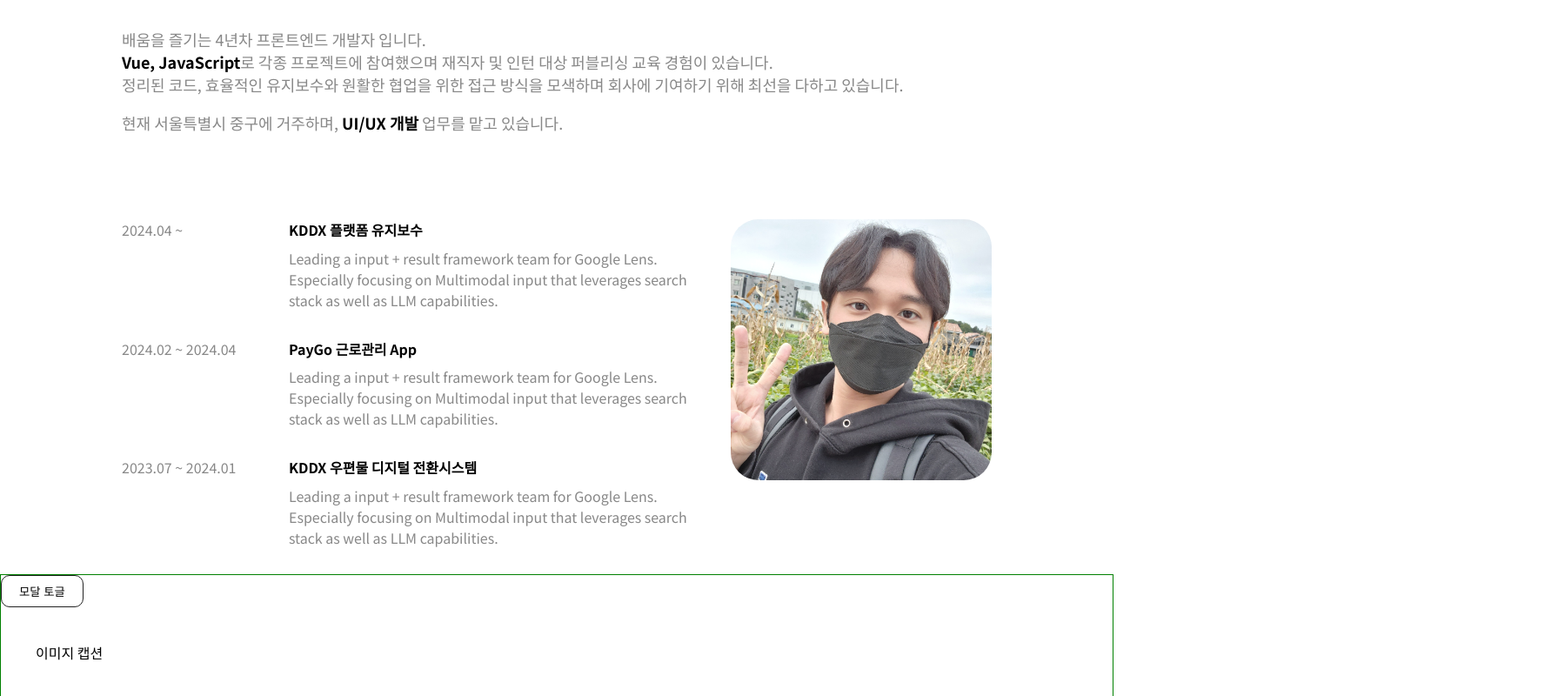
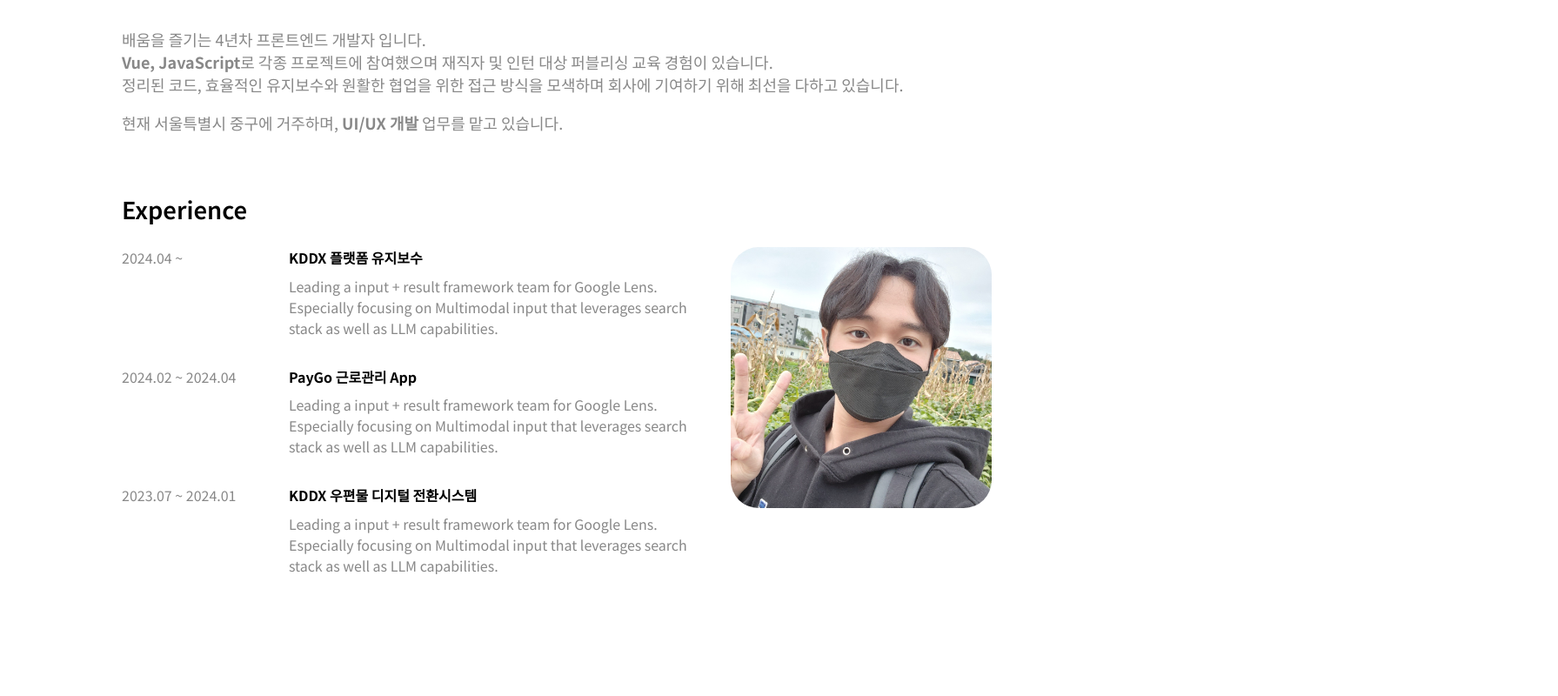
Before and after one commit to lswdev/simple-portfolio, a Vue app in the folder portfolio/: page /works in a window 1280 px wide. Shown: the part 940-1740 px from the top of the page at 87% size, 1791 px wide, since content can reach past the window. After the commit the page ends 1600 px from the top, so only its background shows below. Built offline with nearby package versions, Linux system fonts and the light colour scheme.

Commit message:
각종 UI 수정 및 Intro title 추가

```diff
--- a/portfolio/src/App.vue
+++ b/portfolio/src/App.vue
@@ -4,7 +4,7 @@
     <div>
       <div id="enter">
         <template v-if="$route.name==='enter'">
-          <Enter @page-changed="handlePageChange"></Enter>
+          <Enter @page-slide="handlePageSlide"></Enter>
         </template>
       </div>
 
@@ -86,7 +86,7 @@ export default {
 
       wrap.style.top = this.page * -100 + 'vh';
     },
-    handlePageChange() {
+    handlePageSlide() {
       this.page++;
       const wrap = document.getElementsByClassName('common-page')[0];
       wrap.style.top = this.page * -100 + 'vh';
--- a/portfolio/src/assets/css/app.css
+++ b/portfolio/src/assets/css/app.css
@@ -15,6 +15,11 @@
 @import "works.css";
 @import "footer.css";
 @import "modal.css";
+
+/* App */
+#app {
+  overflow-x: hidden;
+}
 
 /* ALL */
 * {
--- a/portfolio/src/assets/css/common.css
+++ b/portfolio/src/assets/css/common.css
@@ -12,14 +12,20 @@
   height: 100vh;
   background-color: #FFF;
 }
-.common-page > div:nth-child(2n) { border: 1px solid green; }
 
 /* 페이지 컨테이너 */
 .page-contain {
+  height: 100%;
   padding: 1rem;
   max-width: 1200px;
   margin: 0 auto;
   display: flex;
   flex-direction: column;
   align-items: center;
+  /*overflow: auto;*/
 }
+/* 아이템 요소 컨테이너 */
+.item-contain {
+  max-width: 1000px;
+  width: 100%;
+}
--- a/portfolio/src/assets/css/intro.css
+++ b/portfolio/src/assets/css/intro.css
@@ -2,14 +2,16 @@
 #intro-page {
   border-radius: 60px 60px 0 0;
 }
+/* 아이템 타이틀 */
+.item-title {
+  align-self: flex-start;
+  padding-bottom: 1.5rem;
+  font-size: 1.7rem;
+  font-weight: 600;
+}
+/* 아이템 요소 컨테이너 */
 #intro-page .item-contain:first-child {
-  padding: 2rem 0 5rem;
-}
-
-/* 아이템 요소 컨테이너 */
-#intro-page .item-contain {
-  max-width: 1000px;
-  width: 100%;
+  padding: 2rem 0 3rem;
 }
 #intro-page .item-grid {
   width: 100%;
--- a/portfolio/src/assets/css/modal.css
+++ b/portfolio/src/assets/css/modal.css
@@ -4,7 +4,7 @@
   height: 80vh;
   position: absolute;
   top: 50%;
-  left: 100%;
+  left: 150%;
   z-index: 102;
   transform: translate(-50%, -50%);
   box-shadow: 0 2px 8px 0 rgba(0, 0, 0, 0.16);
--- a/portfolio/src/assets/css/works.css
+++ b/portfolio/src/assets/css/works.css
@@ -3,12 +3,18 @@
 }
 
 .work-contain {
+
+}
+
+
+/*  모달 부분  */
+.work-modal {
   width: 100%;
   overflow: auto;
   display: flex;
   flex-direction: column;
   align-items: flex-start;
 }
-.work-contain::-webkit-scrollbar {
+.work-modal::-webkit-scrollbar {
   /*display: none;*/
 }
--- a/portfolio/src/views/Enter.vue
+++ b/portfolio/src/views/Enter.vue
@@ -10,7 +10,7 @@
           <div style="font-size: 0.875rem;">Front-end</div>
         </h2>
         <div class="inputBx input-intro">
-          <button id="intro-submit-btn" @click="changePage">확인하기</button>
+          <button id="intro-submit-btn" @click="slidePage">확인하기</button>
         </div>
       </div>
     </div>
@@ -47,12 +47,12 @@ export default {
     pointerShowAnimation() {
       window.$('.cursor').fadeIn(200);
     },
-    changePage() {
+    slidePage() {
       // this.$router.push('/intro');
       const commonPage = document.getElementsByClassName('common-page')[0];
       commonPage.style.top = -100 + 'vh';
 
-      this.$emit('page-changed');
+      this.$emit('page-slide');
     },
     checkBrowser() {
       this.browserInfo.platform = navigator.platform;
--- a/portfolio/src/views/Intro.vue
+++ b/portfolio/src/views/Intro.vue
@@ -6,15 +6,19 @@
         <h2>Siwoo Lee</h2>
         <p>
           배움을 즐기는 4년차 프론트엔드 개발자 입니다. <br>
-          <b>Vue, JavaScript</b>로 각종 프로젝트에 참여했으며 재직자 및 인턴 대상 퍼블리싱 교육 경험이 있습니다. <br>
+          <strong>Vue, JavaScript</strong>로 각종 프로젝트에 참여했으며 재직자 및 인턴 대상 퍼블리싱 교육 경험이 있습니다. <br>
           정리된 코드, 효율적인 유지보수와 원활한 협업을 위한 접근 방식을 모색하며 회사에 기여하기 위해 최선을 다하고 있습니다.
         </p>
         <p>
-          현재 서울특별시 중구에 거주하며, <b>UI/UX 개발</b> 업무를 맡고 있습니다.
+          현재 서울특별시 중구에 거주하며, <strong>UI/UX 개발</strong> 업무를 맡고 있습니다.
         </p>
       </div>
 
-      <div class="item-title"></div>
+      <div class="item-contain">
+        <div class="item-title">
+          Experience
+        </div>
+      </div>
 
       <div class="item-contain item-grid">
         <div class="grid-contents">
--- a/portfolio/src/views/Works.vue
+++ b/portfolio/src/views/Works.vue
@@ -1,12 +1,13 @@
 
 <template>
   <div id="work-page">
-    <button type="button" @click="showModal">모달 토글</button>
-    <div>
-      <figure>
+    <div class="page-contain">
+      <button type="button" @click="showModal">모달 토글</button>
+
+      <!--<figure>
         <img src="" alt="">
         <figcaption>이미지 캡션</figcaption>
-      </figure>
+      </figure>-->
     </div>
 
     <Modal @modalClose="closeModal" @modalAction="actionModal"
@@ -15,9 +16,9 @@
            :class="{'show': modalToggle}"
     >
       <!--  슬롯 구조 추가  -->
-      <div class="work-contain">
+      <div class="work-modal">
         <div>
-
+          모달 body 부분
         </div>
       </div>
     </Modal>
```
